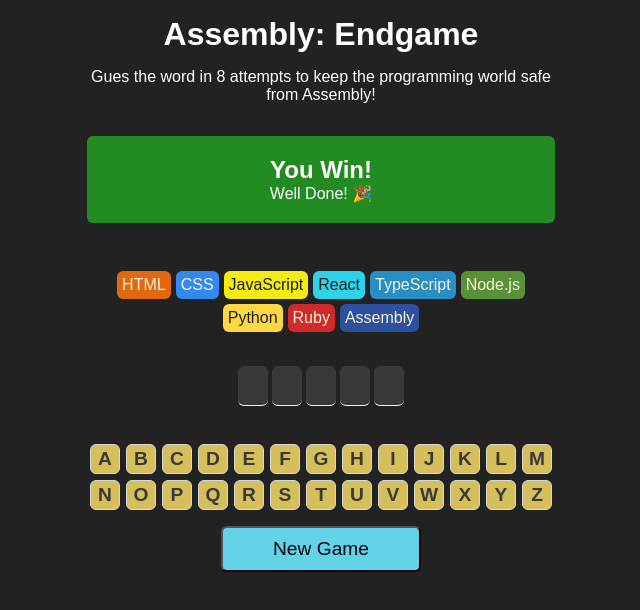
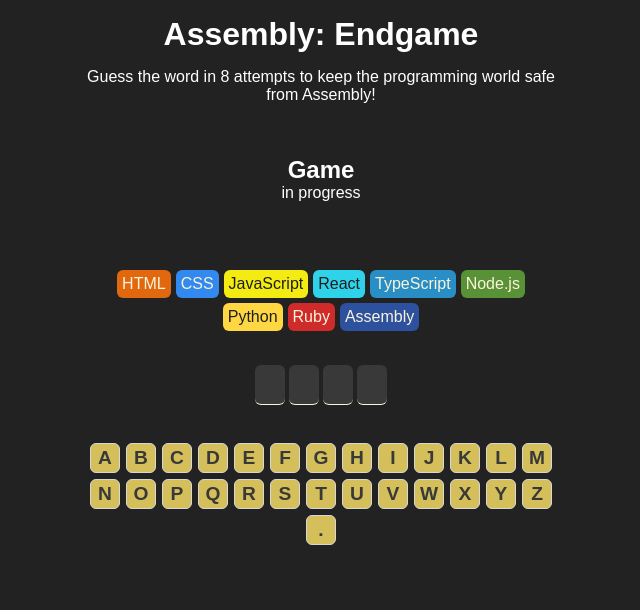
Before and after one commit to safidrawan/tenzies, a React (Vite) app in the folder Assembly-Endgame/: page / in a window 1280 px wide. Shown: the top 610 px of the page, without its empty margins (319-959 px from the left). Built offline with nearby package versions, Linux system fonts and the light colour scheme.

Commit message:
Win and lose logic is added

```diff
--- a/Assembly-Endgame/src/App.css
+++ b/Assembly-Endgame/src/App.css
@@ -5,9 +5,16 @@
 }
 .game-status {
   padding: 20px;
-  background-color: forestgreen;
   margin: 1rem 0;
   border-radius: var(--mid-radius);
+}
+.game-status.won{
+  background-color: forestgreen;
+
+}
+
+.game-status.lost{
+  background-color: red;
 }
 .language-chips {
   display: flex;
@@ -16,14 +23,28 @@
   padding: 1rem;
   justify-content: center;
 }
+
 .language {
   padding: 5px;
   border-radius: var(--mid-radius);
+  position: relative;
+}
+.language-chips .lost::before {
+  content: "💀";
+  position: absolute;
+  width: 100%;
+  height: 100%;
+  background-color: rgba(0, 0, 0, 0.541);
+  top: 0;
+  left: 0;
+  display: flex;
+  justify-content: center;
+  align-items: center;
 }
 h1 {
   margin-bottom: 15px;
 }
-.word{
+.word {
   display: flex;
   justify-content: center;
 }
--- a/Assembly-Endgame/src/App.jsx
+++ b/Assembly-Endgame/src/App.jsx
@@ -3,14 +3,49 @@
 import "./App.css";
 import { languages } from "./languages";
 export default function App() {
-  const [currentWord, setCurrentWord] = useState("react");
+  const [currentWord, setCurrentWord] = useState(
+    languages[Math.floor(Math.random() * languages.length)].name.toLowerCase()
+  );
   const [userGuesses, setUserGuesses] = useState([]);
-  console.log(userGuesses);
+
+  const wrongGuessesCount = userGuesses.filter(
+    (letter) => !currentWord.includes(letter)
+  ).length;
+
+  const isGameWon = currentWord
+    .split("")
+    .every((letter) => userGuesses.includes(letter));
+
+  const isGameLost = wrongGuessesCount >= languages.length - 1;
+
+  const isGameOver = isGameWon || isGameLost;
+
+  const alphabet = "abcdefghijklmnopqrstuvwxyz.";
+
   function updateUserGuesses(letter) {
     setUserGuesses((prev) => [...prev, letter]);
   }
+  function newGame() {
+    setUserGuesses([]);
+    setCurrentWord(() => {
+      return languages[
+        Math.floor(Math.random() * languages.length)
+      ].name.toLowerCase();
+    });
+  }
+  const languageElements = languages.map((obj, index) => {
+    const isLangLost = index < wrongGuessesCount;
+    return (
+      <div
+        key={index}
+        style={{ backgroundColor: obj.backgroundColor, color: obj.color }}
+        className={`language ${isLangLost ? "lost" : ""}`}
+      >
+        {obj.name}
+      </div>
+    );
+  });
 
-  const alphabet = "abcdefghijklmnopqrstuvwxyz";
   const keyboard = alphabet.split("").map((letter, index) => {
     const isGuessed = userGuesses.includes(letter);
     const isCorrect = currentWord.includes(letter) && isGuessed;
@@ -31,36 +66,56 @@
     );
   });
 
-  const wordElement = currentWord
-    .split("")
-    .map((letter) => <span className="word-letters" key={letter}>{userGuesses.includes(letter)? (letter.toUpperCase()):""}</span>);
+  const wordElement = currentWord.split("").map((letter) => (
+    <span className="word-letters" key={letter}>
+      {userGuesses.includes(letter) ? letter.toUpperCase() : ""}
+    </span>
+  ));
+
   return (
     <>
       <header>
         <h1>Assembly: Endgame</h1>
         <p>
-          Gues the word in 8 attempts to keep the programming world safe from
+          Guess the word in 8 attempts to keep the programming world safe from
           Assembly!
         </p>
       </header>
-      <section className="game-status">
-        <h2>You Win! </h2>
-        <p>Well Done! 🎉</p>
+      <section
+        className={`game-status ${
+          isGameWon ? "won" : isGameLost ? "lost" : ""
+        }`}
+      >
+        {isGameWon ? (
+          <>
+            {" "}
+            <h2>You Win! </h2>
+            <p>Well Done! 🎉</p>
+          </>
+        ) : isGameLost ? (
+          <>
+            {" "}
+            <h2>You Lose! </h2>
+            <p>Try again!</p>
+          </>
+        ) : (
+          <>
+            {" "}
+            <h2>Game</h2>
+            <p>in progress</p>
+          </>
+        )}
       </section>
-      <section className="language-chips">
-        {languages.map((obj, index) => (
-          <div
-            key={index}
-            style={{ backgroundColor: obj.backgroundColor, color: obj.color }}
-            className="language"
-          >
-            {obj.name}
-          </div>
-        ))}
-      </section>
+      <section className="language-chips">{languageElements}</section>
       <section className="word">{wordElement}</section>
       <section className="keyboard">{keyboard}</section>
-      <button className="newgame">New Game</button>
+      {isGameOver ? (
+        <button onClick={newGame} className="newgame">
+          New Game
+        </button>
+      ) : (
+        ""
+      )}
     </>
   );
 }
--- a/Assembly-Endgame/src/index.css
+++ b/Assembly-Endgame/src/index.css
@@ -1,6 +1,6 @@
 *{
   padding: 0;
-  margin: 0 0;
+  margin: 0;
   box-sizing: border-box;
   text-align: center;
   font-family: sans-serif;
```
